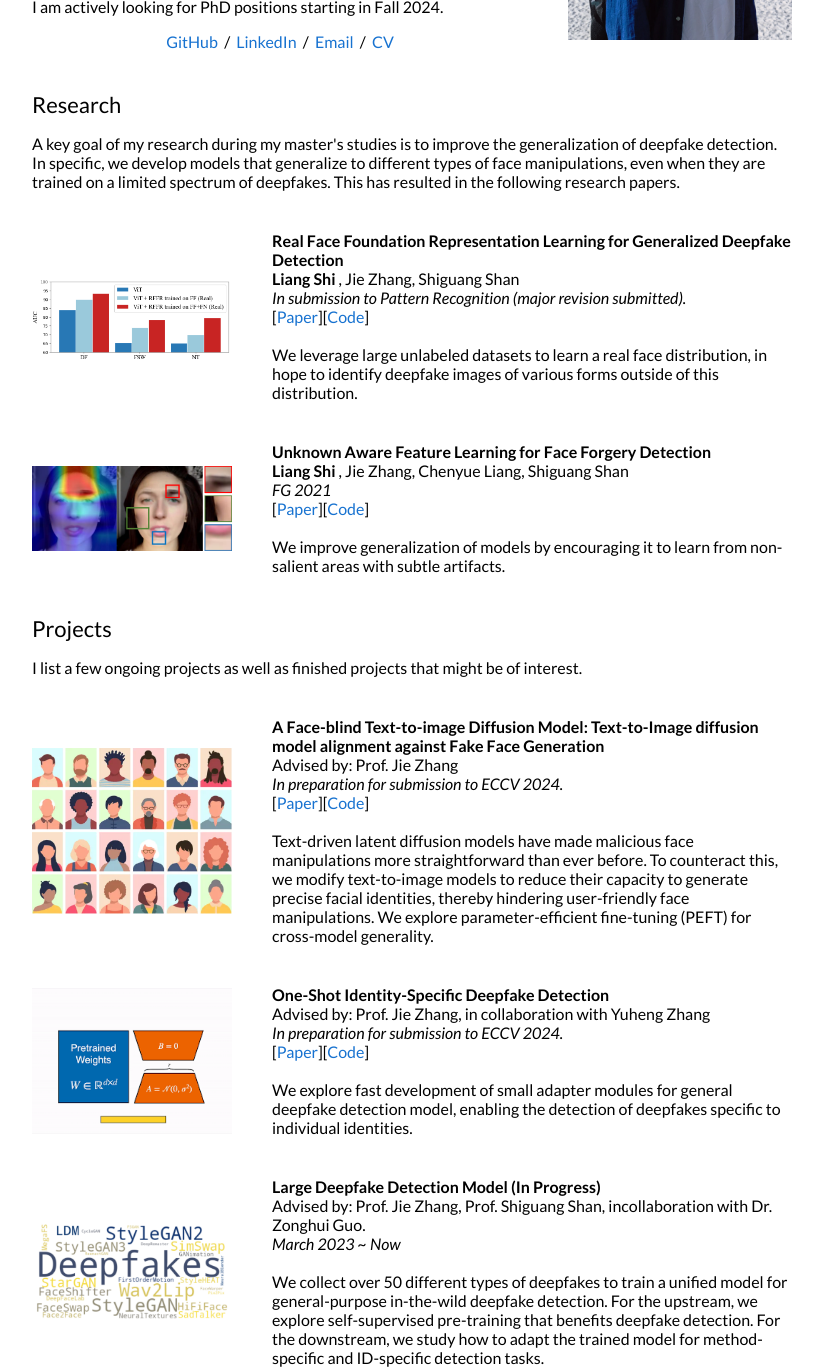
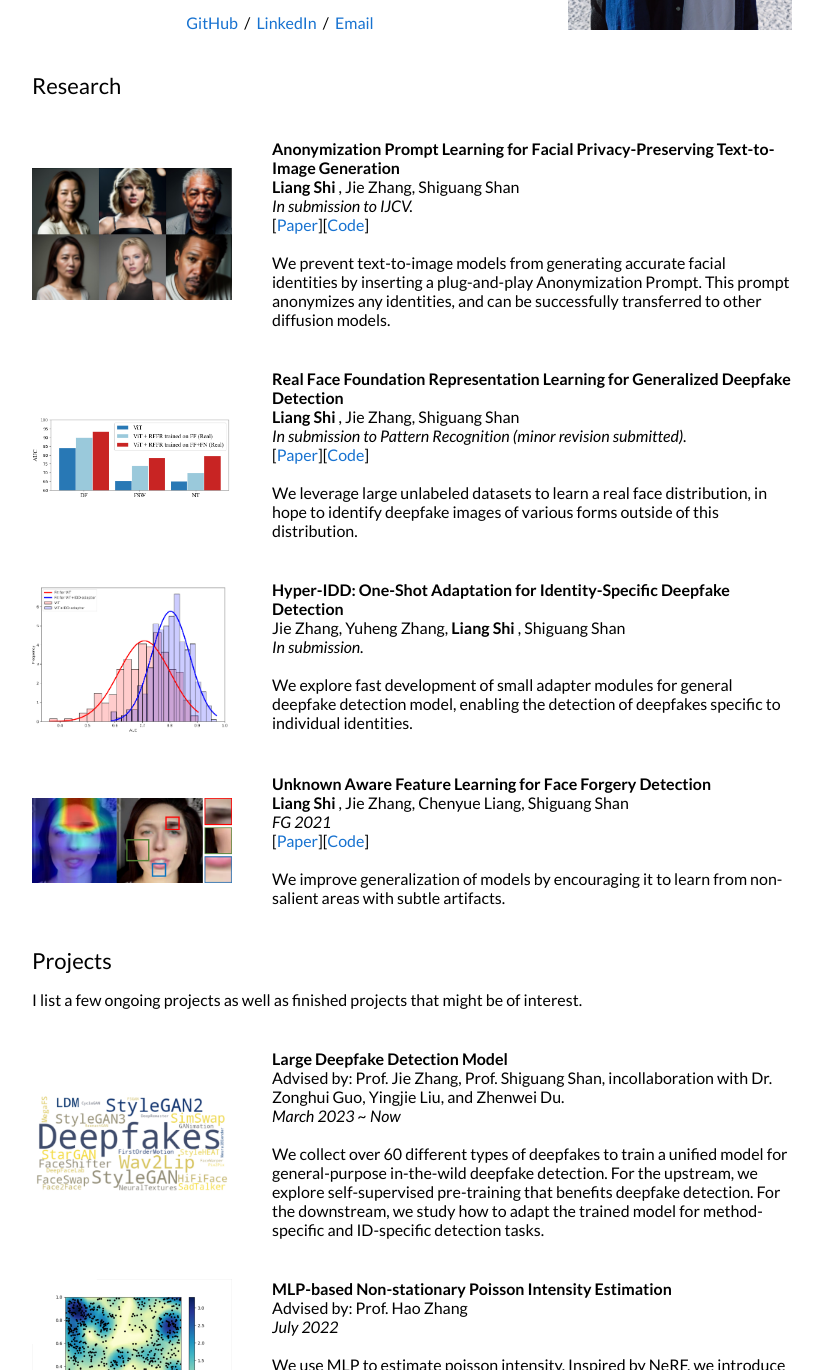
Before and after one commit to shiliang26/shiliang26.github.io, a plain HTML site: page index.html in a window 1280 px wide. Shown: the part 336-1706 px from the top of the page, without its empty margins (228-1051 px from the left). Drawn offline with Linux system fonts and the light colour scheme.

Commit message:
Update Oct 2024

```diff
--- a/index.html
+++ b/index.html
@@ -102,19 +102,19 @@
                 <name>Liang Shi</name>
               </p>
               <p>
-                I am a master's student at <a href="http://vipl.ict.ac.cn/en/index.html"> Visual Information Processing and Learning (VIPL) </a> group, a vibrant research collective based at Institute of Computing Technology, Chinese Academy of Sciences. I have the privilege of being advised by Prof. <a href="https://jiezhang010.github.io/">Jie Zhang</a>. I also maintain close collaborations with Prof. <a href="http://vipl.ict.ac.cn/people/_sgshan/">Shiguang Shan </a> and Dr. <a href="http://vipl.ict.ac.cn/people/_zhguo/"> Zonghui Guo</a>. Prior to my master's program, I received my bachelor degree in Computer Science from University of Chinese Academy of Sciences in 2021.
+                I am a first-year PhD student at <a href="https://www.northeastern.edu/">Northeastern University</a>, advised by <a href="https://www1.ece.neu.edu/~yunfu/">Prof. Yun Raymond Fu</a>.
                 <br>
                 <br>
-                My research interests lie in the field of computer vision. During my master's study, I am primarily focused on image forensics, which also sparked my interests in visual foundation models, generative modeling and trustworthy machine learning.
+                Previously, I was a master's student at <a href="http://vipl.ict.ac.cn/en/index.html"> Visual Information Processing and Learning (VIPL) </a> group, a vibrant research collective based at Institute of Computing Technology, Chinese Academy of Sciences, where I worked with Prof. <a href="https://vipl.ict.ac.cn/people/_jzhang/">Jie Zhang</a> and Prof. <a href="http://vipl.ict.ac.cn/people/_sgshan/">Shiguang Shan</a>. I received my bachelor's degree in Computer Science from University of Chinese Academy of Sciences.
                 <br>
                 <br>
-                I am actively looking for PhD positions starting in Fall 2024.
+                My research interests lie in the field of computer vision. I am primarily focused on face generation, understanding, and forensics, with a growing interest in vision-language models and generative models.
+
               </p>
               <p align=center>
                 <a href="https://github.com/shiliang26"> GitHub </a> &nbsp/&nbsp
                 <a href="https://www.linkedin.com/in/liang-shi-9a1b23219//"> LinkedIn </a> &nbsp/&nbsp
-                <a href="mailto: liang.shi@vipl.ict.ac.cn"> Email </a> &nbsp/&nbsp
-                <a href="CV_Liang_Shi.pdf"> CV </a>
+                <a href="mailto: liang.shi@vipl.ict.ac.cn"> Email </a>
               </p>
             </td>
             <td width="33%">
@@ -143,7 +143,7 @@
             <td width="100%" valign="middle">
               <heading> Research </heading>
               <p>
-        		A key goal of my research during my master's studies is to improve the generalization of deepfake detection. In specific, we develop models that generalize to different types of face manipulations, even when they are trained on a limited spectrum of deepfakes. This has resulted in the following research papers.
+
           </tr>
 
 		</table>
@@ -151,6 +151,24 @@
         <table width="100%" align="center" border="0" cellspacing="0" cellpadding="20">
 
           <!-- Projects -->
+
+          <tr>
+            <td width="25%" id="apl-img"></td>
+            <td valign="top" width="75%" id="apl-txt"></td>
+          </tr>
+          <script type="text/javascript">
+            createProjectElement(
+              id = "apl", {
+              title: "Anonymization Prompt Learning for Facial Privacy-Preserving Text-to-Image Generation",
+              paper_url: "https://arxiv.org/abs/2405.16895",
+              code_url: "https://github.com/shiliang26/APL",
+              authors: "<b> Liang Shi </b>, Jie Zhang, Shiguang Shan",
+              conference: "In submission to IJCV.",
+              image: "figures/apl.png",
+              others: "We prevent text-to-image models from generating accurate facial identities by inserting a plug-and-play Anonymization Prompt. This prompt anonymizes any identities, and can be successfully transferred to other diffusion models."
+            });
+          </script>
+
 
           <tr>
             <td width="25%" id="rffr-img"></td>
@@ -163,11 +181,27 @@
               paper_url: "https://arxiv.org/abs/2303.08439",
               code_url: "https://github.com/shiliang26/RFFR",
               authors: "<b> Liang Shi </b>, Jie Zhang, Shiguang Shan",
-              conference: "In submission to Pattern Recognition (major revision submitted).",
+              conference: "In submission to Pattern Recognition (minor revision submitted).",
               image: "figures/rffr-img.png",
               others: "We leverage large unlabeled datasets to learn a real face distribution, in hope to identify deepfake images of various forms outside of this distribution. "
             });
           </script>
+
+          <tr>
+            <td width="25%" id="id-specific-img"></td>
+            <td valign="top" width="75%" id="id-specific-txt"></td>
+          </tr>
+          <script type="text/javascript">
+          createSimpleElement(
+            id = "id-specific", {
+            title: "Hyper-IDD: One-Shot Adaptation for Identity-Specific Deepfake Detection",
+            authors: 'Jie Zhang, Yuheng Zhang, <b> Liang Shi </b>, Shiguang Shan',
+            image: 'figures/hyperidd.png',
+            time: 'In submission. ',
+            others: "We explore fast development of small adapter modules for general deepfake detection model, enabling the detection of deepfakes specific to individual identities."
+          });
+          </script>
+
 
           <tr>
             <td width="25%" id="fg2021-img"></td>
@@ -200,39 +234,7 @@
         <table width="100%" align="center" border="0" cellspacing="0" cellpadding="20">
 
 
-          <tr>
-            <td width="25%" id="faceblind-img"></td>
-            <td valign="top" width="75%" id="faceblind-txt"></td>
-          </tr>
-          <script type="text/javascript">
-            createProjectElement(
-              id = "faceblind", {
-              title: "A Face-blind Text-to-image Diffusion Model: Text-to-Image diffusion model alignment against Fake Face Generation",
-              paper_url: null,
-              authors: 'Advised by: Prof. Jie Zhang',
-              time: "July 2023 ~ Now",
-              image: 'figures/blind.png',
-              conference: 'In preparation for submission to ECCV 2024. ',
-              others: "Text-driven latent diffusion models have made malicious face manipulations more straightforward than ever before. To counteract this, we modify text-to-image models to reduce their capacity to generate precise facial identities, thereby hindering user-friendly face manipulations. We explore parameter-efficient fine-tuning (PEFT) for cross-model generality. "
-            });
-          </script>
 
-          <tr>
-            <td width="25%" id="id-specific-img"></td>
-            <td valign="top" width="75%" id="id-specific-txt"></td>
-          </tr>
-          <script type="text/javascript">
-            createProjectElement(
-              id = "id-specific", {
-              title: "One-Shot Identity-Specific Deepfake Detection",
-              paper_url: null,
-              authors: 'Advised by: Prof. Jie Zhang, in collaboration with Yuheng Zhang',
-              time: "Aug 2023 ~ Now",
-              image: 'figures/lora.png',
-              conference: 'In preparation for submission to ECCV 2024. ',
-              others: "We explore fast development of small adapter modules for general deepfake detection model, enabling the detection of deepfakes specific to individual identities."
-            });
-          </script>
 
 
           <tr>
@@ -242,12 +244,12 @@
           <script type="text/javascript">
             createSimpleElement(
               id = "deepfake", {
-              title: "Large Deepfake Detection Model (In Progress)",
+              title: "Large Deepfake Detection Model",
               paper_url: null,
-              authors: 'Advised by: Prof. Jie Zhang, Prof. Shiguang Shan, incollaboration with Dr. Zonghui Guo.',
+              authors: 'Advised by: Prof. Jie Zhang, Prof. Shiguang Shan, incollaboration with Dr. Zonghui Guo, Yingjie Liu, and Zhenwei Du.',
               time: "March 2023 ~ Now",
               image: 'figures/deepfake.png',
-              others: "We collect over 50 different types of deepfakes to train a unified model for general-purpose in-the-wild deepfake detection. For the upstream, we explore self-supervised pre-training that benefits deepfake detection. For the downstream, we study how to adapt the trained model for method-specific and ID-specific detection tasks."
+              others: "We collect over 60 different types of deepfakes to train a unified model for general-purpose in-the-wild deepfake detection. For the upstream, we explore self-supervised pre-training that benefits deepfake detection. For the downstream, we study how to adapt the trained model for method-specific and ID-specific detection tasks."
             });
           </script>
 
```
Also changed, not shown: figures/apl.png (added), figures/hyperidd.png (added), figures/lora.png (deleted), profile0.jpg (deleted), 2 other files.
